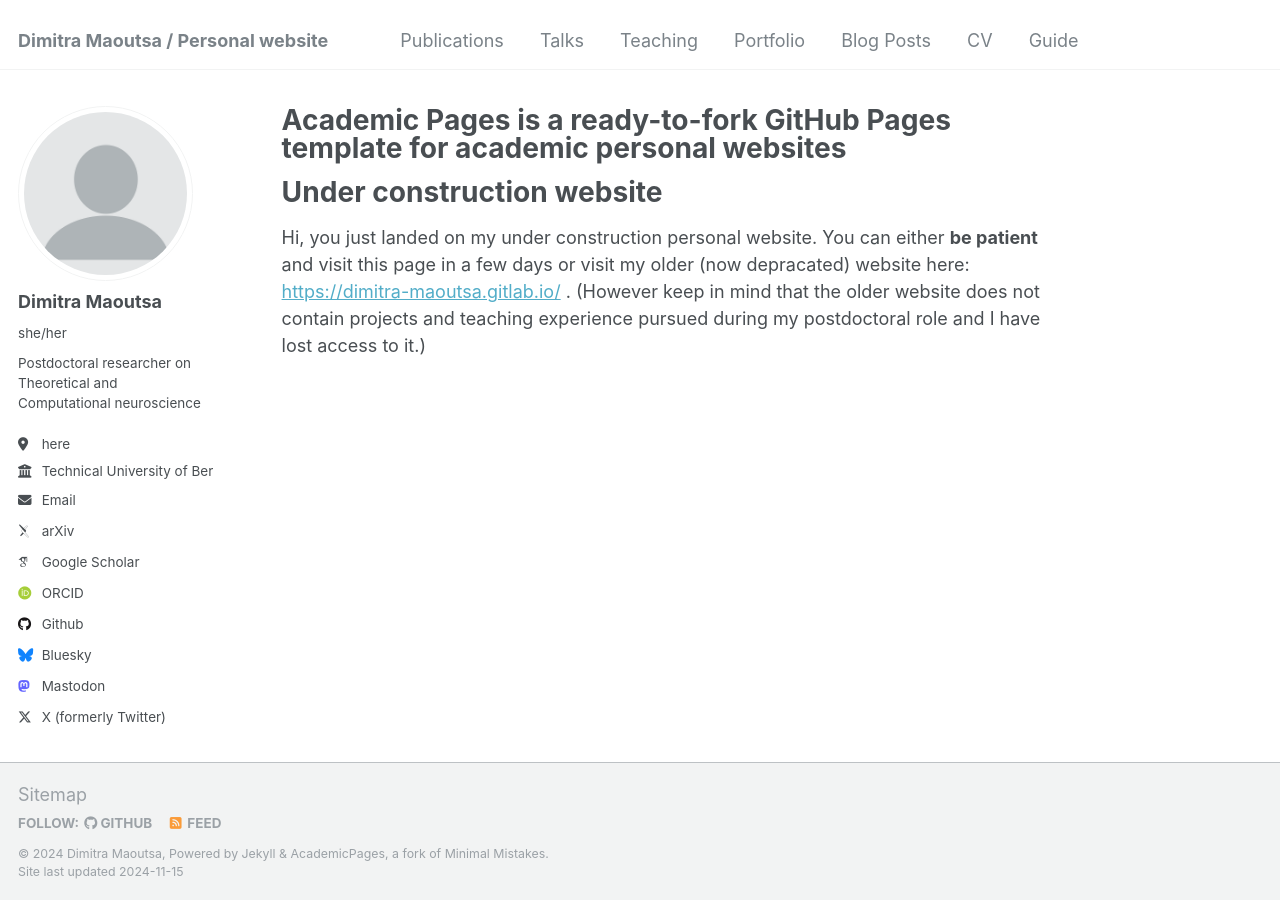
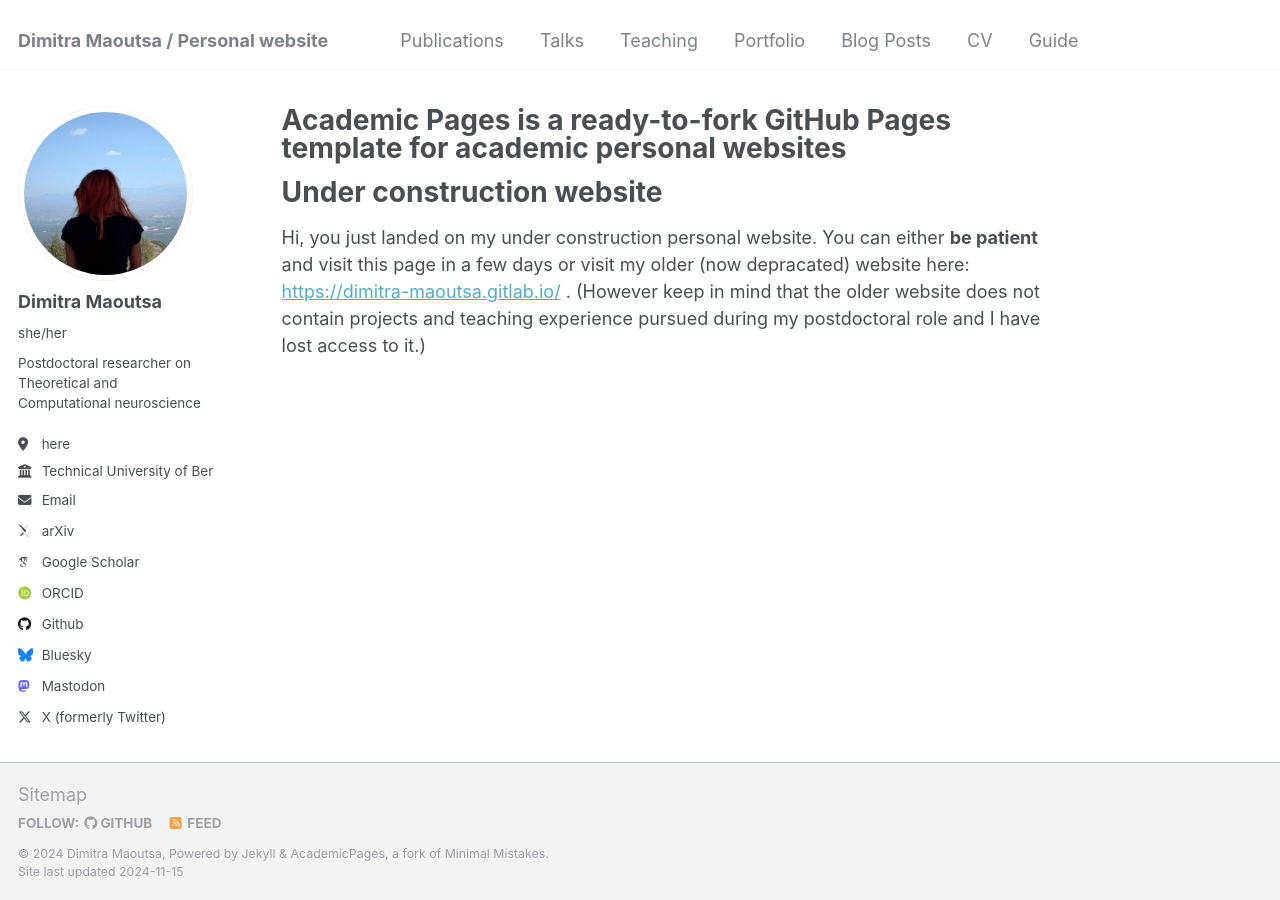
Before and after one commit to dimitra-maoutsa/dimitra-maoutsa.github.io, a Jekyll site: the page built from _pages/about.md, in a window 1280 px wide. Built offline with Jekyll 4.4.1, drawn with Linux system fonts in a browser that asks for light colours; some web fonts are replaced.

Commit message:
Update _config.yml

```diff
--- a/_config.yml
+++ b/_config.yml
@@ -21,7 +21,7 @@ repository               : "dimitra-maoutsa/dimitra-maoutsa.github.io"
 #               Additional customization can be done by editing /_includes/author-profile.html
 author:
   # Biographic information
-  avatar           : "profile.png"
+  avatar           : "6384503.jpg"
   name             : "Dimitra Maoutsa"
   pronouns         : "she/her"
   bio              : "Postdoctoral researcher on Theoretical and Computational neuroscience"
@@ -82,7 +82,7 @@ publication_category:
     title: 'Conference Papers'
 
 # Site Settings
-teaser                   : /images/6384503.jpg # filename of teaser fallback teaser image placed in /images/, .e.g. "500x300.png"
+teaser                   : /images/DALL.png # filename of teaser fallback teaser image placed in /images/, .e.g. "500x300.png"
 breadcrumbs              : false # true, false (default)
 words_per_minute         : 160
 future                   : true
```
